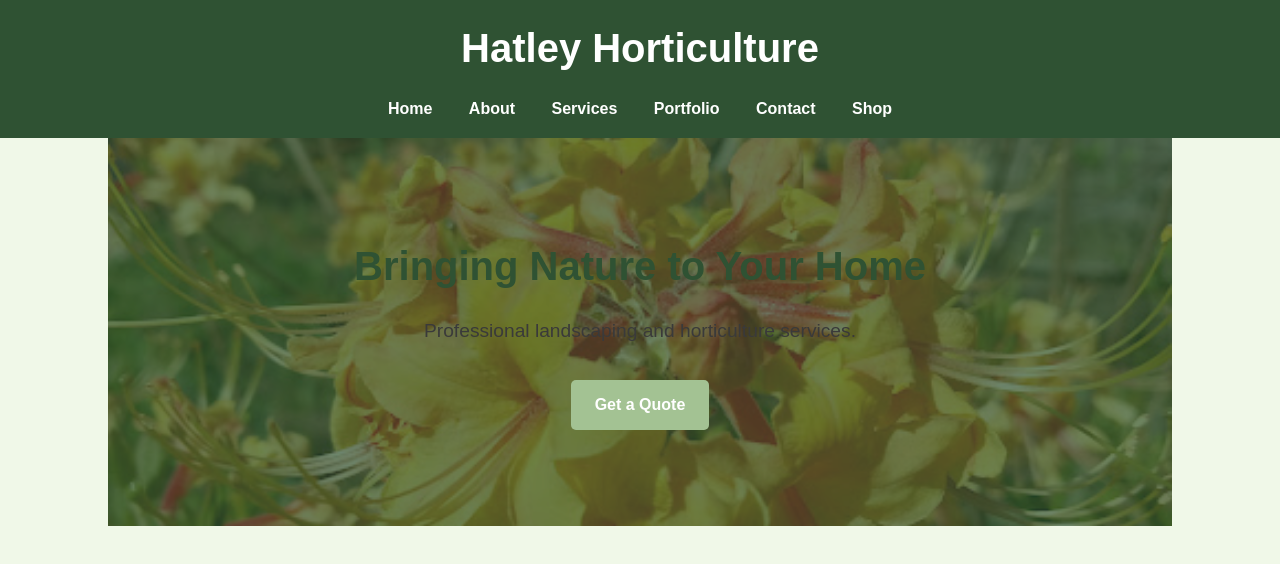
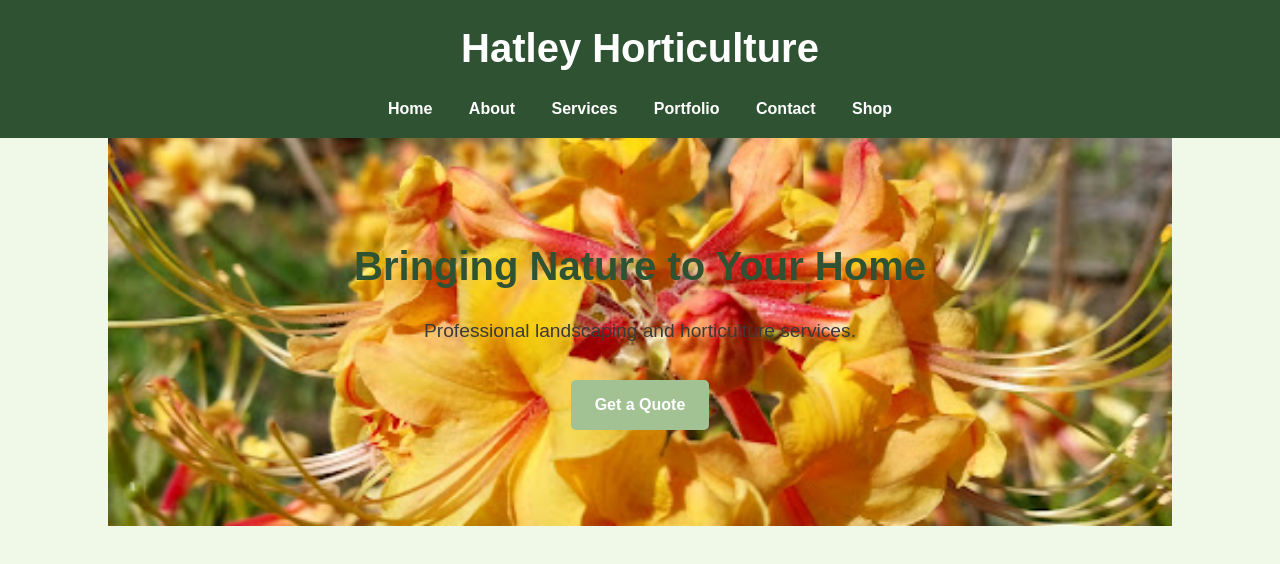
Before and after one commit to jhatley75/hatley-horticulture, a plain HTML site: page index.html in a window 1280 px wide. Drawn offline with Linux system fonts and the light colour scheme.

Commit message:
Comment out overlay styles in hero section for easier customization

```diff
--- a/style.css
+++ b/style.css
@@ -52,15 +52,16 @@ nav a:hover {
     position: relative;
 }
 
+/* Remove the overlay by commenting out or deleting this block */
 .hero::before {
-    content: '';
-    position: absolute;
-    top: 0;
-    left: 0;
-    width: 100%;
-    height: 100%;
-    background: rgba(47, 82, 51, 0.7); /* Deep forest green overlay */
-    z-index: 1;
+    /* content: ''; */
+    /* position: absolute; */
+    /* top: 0; */
+    /* left: 0; */
+    /* width: 100%; */
+    /* height: 100%; */
+    /* background: rgba(47, 82, 51, 0.7); */
+    /* z-index: 1; */
 }
 
 .hero-content {
```
